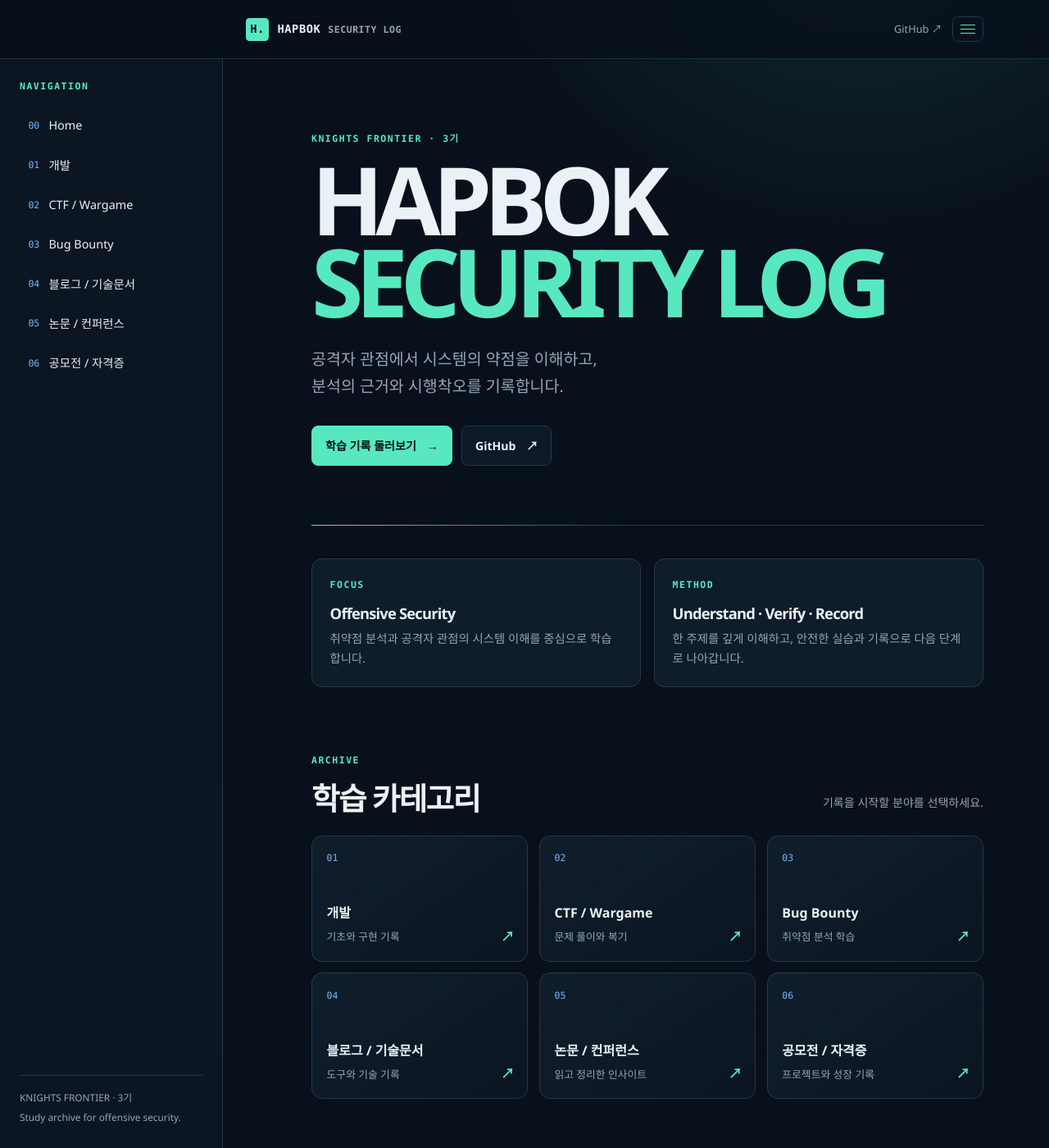
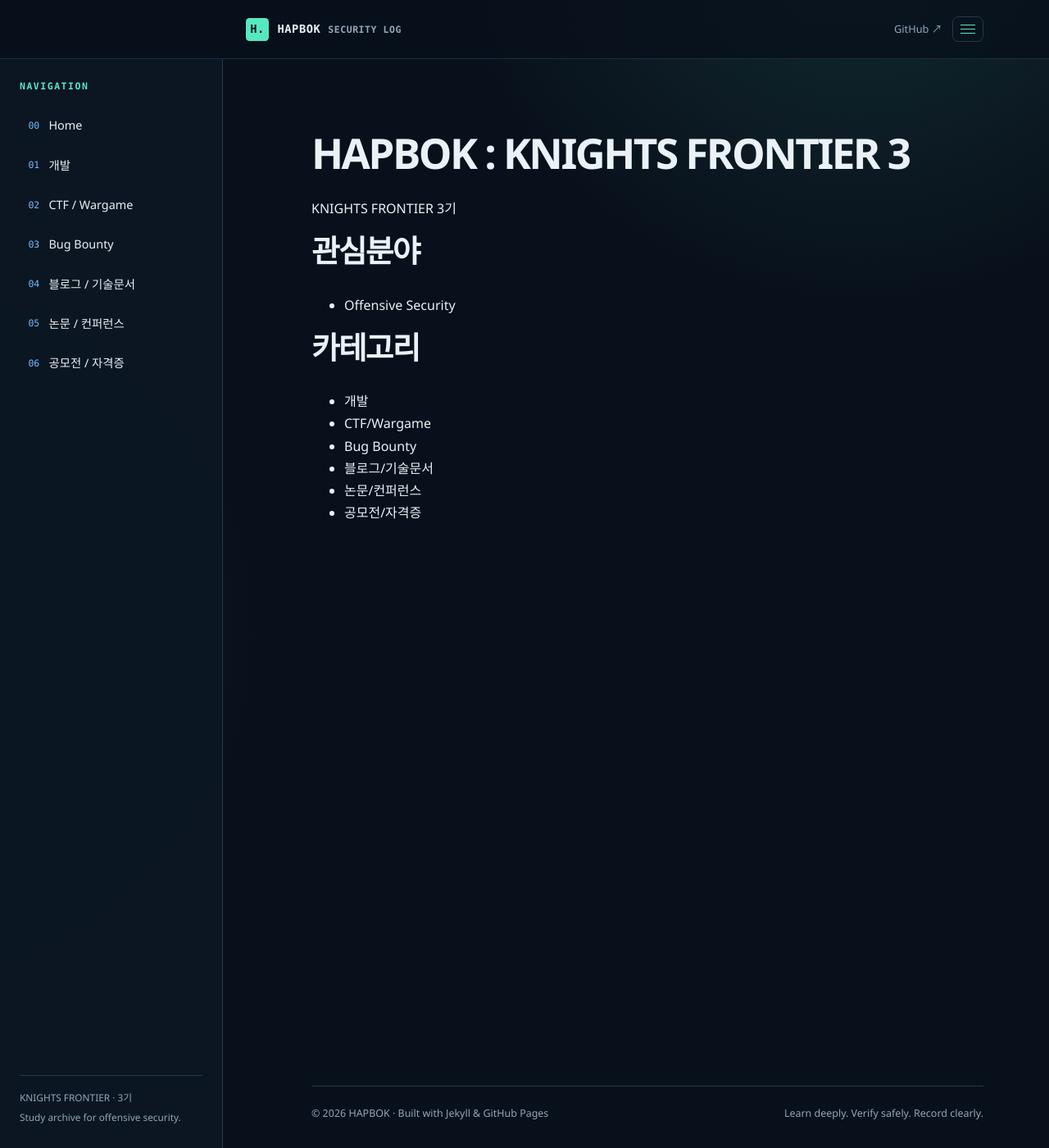
Before and after one commit to HapBok/HapBok.github.io, a Jekyll site: the page built from index.md, in a window 1280 px wide and 1400 px high. Shown: the whole window at 82% size. Built offline with Jekyll 4.4.1, drawn with Linux system fonts in a browser that asks for light colours; our own code applies the rules of GitHub Pages for plain Markdown files; some of the changed text lies outside the part shown.

Commit message:
github.io 연습 Log 남기기

```diff
--- a/assets/css/style.scss
+++ b/assets/css/style.scss
@@ -99,7 +99,8 @@ body.sidebar-open .sidebar-scrim { opacity: 1; pointer-events: auto; }
 .site-footer p { margin: 0; }
 
 h1, h2, h3, p { margin-top: 0; }
-h1 { font-size: clamp(3.15rem, 9vw, 7.3rem); letter-spacing: -.085em; line-height: .87; margin-bottom: 1.7rem; }
+h1 { font-size: clamp(2rem, 4vw, 3.2rem); letter-spacing: -.05em; line-height: 1.05; margin-bottom: 1.7rem; }
+.hero h1 { font-size: calmp(2.8rem, 7vw, 5,5rem); line-height: .92;}
 h1 span { color: var(--mint); }
 h2 { font-size: clamp(1.55rem, 3vw, 2.35rem); letter-spacing: -.045em; line-height: 1.15; }
 .eyebrow { color: var(--mint); font-family: ui-monospace, SFMono-Regular, Consolas, monospace; font-size: .72rem; font-weight: 700; letter-spacing: .13em; margin-bottom: .85rem; }
--- a/index.md
+++ b/index.md
@@ -1,78 +1,20 @@
 ---
-layout: default
-title: HAPBOK Security Blog
+title : HAPBOK Security Blog
 ---
 
-<section class="hero" aria-labelledby="home-title">
-  <p class="eyebrow">KNIGHTS FRONTIER · 3기</p>
-  <h1 id="home-title">HAPBOK<br><span>SECURITY LOG</span></h1>
-  <p class="hero-copy">공격자 관점에서 시스템의 약점을 이해하고,<br>분석의 근거와 시행착오를 기록합니다.</p>
-  <div class="hero-actions">
-    <a class="button button-primary" href="{{ '/ctf-wargame/' | relative_url }}">학습 기록 둘러보기 <span>→</span></a>
-    <a class="button button-secondary" href="https://github.com/HapBok" target="_blank" rel="noreferrer">GitHub <span>↗</span></a>
-  </div>
-</section>
+# HAPBOK : KNIGHTS FRONTIER 3
 
-<section class="dashboard-grid" aria-label="학습 개요">
-  <article class="status-card">
-    <p class="eyebrow">FOCUS</p>
-    <h2>Offensive Security</h2>
-    <p>취약점 분석과 공격자 관점의 시스템 이해를 중심으로 학습합니다.</p>
-  </article>
-  <article class="status-card">
-    <p class="eyebrow">METHOD</p>
-    <h2>Understand · Verify · Record</h2>
-    <p>한 주제를 깊게 이해하고, 안전한 실습과 기록으로 다음 단계로 나아갑니다.</p>
-  </article>
-</section>
+KNIGHTS FRONTIER 3기
 
-<section class="section-block" aria-labelledby="archive-title">
-  <div class="section-heading">
-    <div>
-      <p class="eyebrow">ARCHIVE</p>
-      <h2 id="archive-title">학습 카테고리</h2>
-    </div>
-    <p>기록을 시작할 분야를 선택하세요.</p>
-  </div>
+## 관심분야
 
-  <div class="category-grid">
-    <a class="category-card" href="{{ '/development/' | relative_url }}"><span>01</span><strong>개발</strong><small>기초와 구현 기록</small><b>↗</b></a>
-    <a class="category-card" href="{{ '/ctf-wargame/' | relative_url }}"><span>02</span><strong>CTF / Wargame</strong><small>문제 풀이와 복기</small><b>↗</b></a>
-    <a class="category-card" href="{{ '/bug-bounty/' | relative_url }}"><span>03</span><strong>Bug Bounty</strong><small>취약점 분석 학습</small><b>↗</b></a>
-    <a class="category-card" href="{{ '/blog-docs/' | relative_url }}"><span>04</span><strong>블로그 / 기술문서</strong><small>도구와 기술 기록</small><b>↗</b></a>
-    <a class="category-card" href="{{ '/analysis-conference/' | relative_url }}"><span>05</span><strong>논문 / 컨퍼런스</strong><small>읽고 정리한 인사이트</small><b>↗</b></a>
-    <a class="category-card" href="{{ '/contest-certificate/' | relative_url }}"><span>06</span><strong>공모전 / 자격증</strong><small>프로젝트와 성장 기록</small><b>↗</b></a>
-  </div>
-</section>
+- Offensive Security
 
-<section class="section-block latest-notes" aria-labelledby="notes-title">
-  <div class="section-heading">
-    <div>
-      <p class="eyebrow">LATEST NOTES</p>
-      <h2 id="notes-title">최근 기록</h2>
-    </div>
-  </div>
+## 카테고리
 
-  {% if site.posts.size > 0 %}
-  <div class="note-list">
-    {% for post in site.posts limit: 3 %}
-    <a class="note-item" href="{{ post.url | relative_url }}">
-      <span>{{ post.date | date: "%Y.%m.%d" }}</span>
-      <strong>{{ post.title }}</strong>
-      <b>읽기 →</b>
-    </a>
-    {% endfor %}
-  </div>
-  {% else %}
-  <div class="empty-note">
-    <span class="terminal-mark">$</span>
-    <p>첫 학습 기록을 준비하고 있습니다. 곧 이곳에 분석 과정과 배운 점을 남기겠습니다.</p>
-  </div>
-  {% endif %}
-</section>
-
-<section class="principle-card">
-  <p class="eyebrow">LEARNING PRINCIPLE</p>
-  <h2>이해 → 실습 → 기록</h2>
-  <p>문제를 빠르게 소비하기보다, 왜 취약한지와 어떻게 보완됐는지 설명할 수 있을 때까지 확인합니다.</p>
-</section>
+- [개발](/development/)
+- [CTF/Wargame](/ctf-wargame/)
+- [Bug Bounty](/bug-bounty/)
+- [블로그/기술문서](/blog-docs/)
+- [논문/컨퍼런스](/analysis-conference/)
+- [공모전/자격증](/contest-certificate/)
```
Also changed, not shown: categories/bug-bounty.md (+2 -17 lines).
